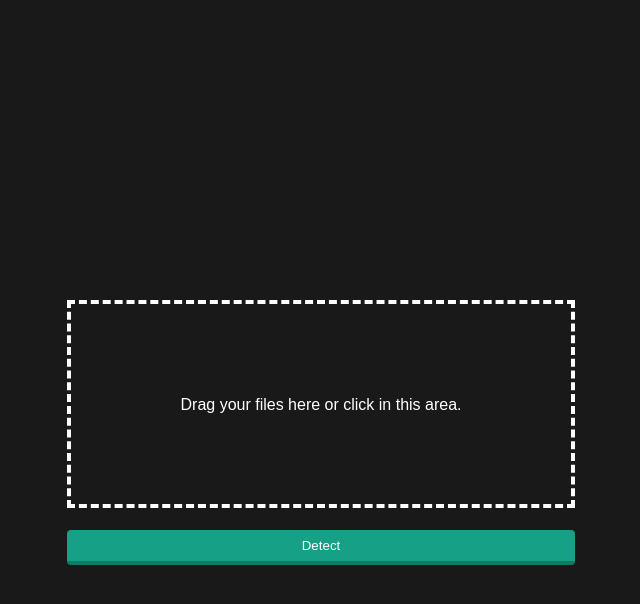
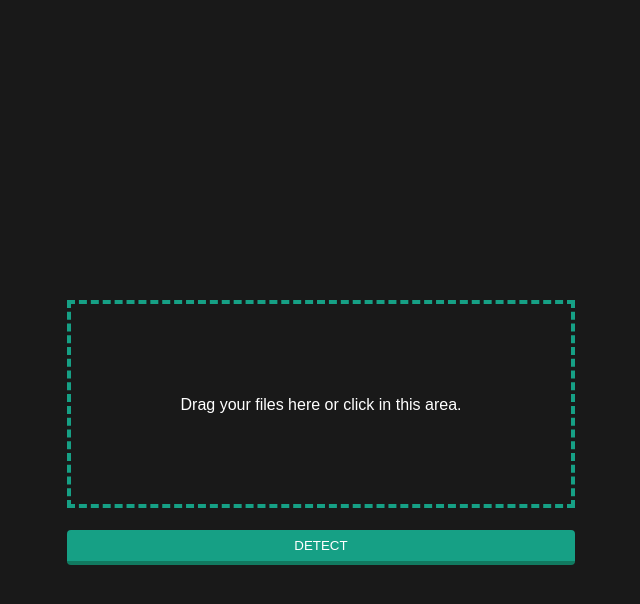
Before and after one commit to Trung-Rei/License-plate-recognition-YOLO, a Flask app: page / in a window 1280 px wide. Shown: the top 604 px of the page, without its empty margins (323-963 px from the left). Run offline with Flask 2, Linux system fonts and the light colour scheme; some libraries are stand-ins or nearby versions.

Commit message:
small fix for web

```diff
--- a/static/script.js
+++ b/static/script.js
@@ -1,5 +1,5 @@
 $(document).ready(function(){
   $('form input').change(function () {
-    $('form p').text(this.files.length + " file(s) selected");
+    $('form p').text(this.files[0].name);
   });
 });
--- a/static/style.css
+++ b/static/style.css
@@ -9,7 +9,7 @@ form{
   margin-left: -250px;
   width: 500px;
   height: 200px;
-  border: 4px dashed #fff;
+  border: 4px dashed #16a085;
 }
 form p{
   width: 100%;
--- a/templates/index.html
+++ b/templates/index.html
@@ -2,16 +2,16 @@
 <html lang="en" >
 <head>
   <meta charset="UTF-8">
-  <title>CodePen - Drag and drop upload form stylized (HTML &amp; CSS ONLY)</title>
+  <title>License plate detector by Trung</title>
   <link rel="stylesheet" href="./static/style.css">
 
 </head>
 <body>
 <!-- partial:index.partial.html -->
 <form method="POST" enctype="multipart/form-data">
-  <input type="file" name="file"/>
+  <input type="file" name="file" accept="image/*"/>
   <p>Drag your files here or click in this area.</p>
-  <button type="submit">Detect</button>
+  <button type="submit">DETECT</button>
 </form>
 <!-- partial -->
   <script src='https://cdnjs.cloudflare.com/ajax/libs/jquery/2.1.3/jquery.min.js'></script><script  src="./static/script.js"></script>
```
